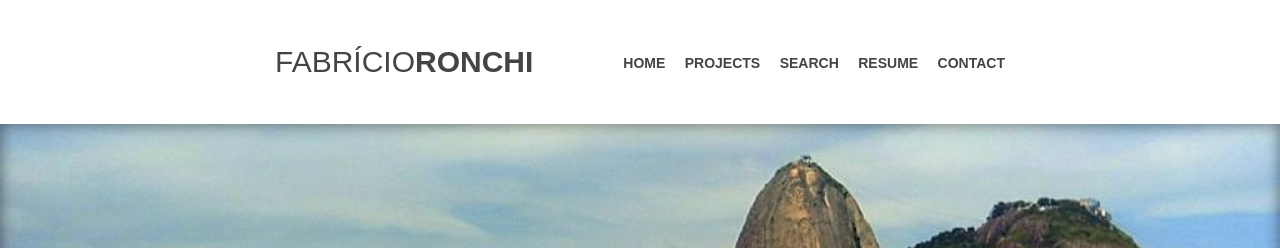
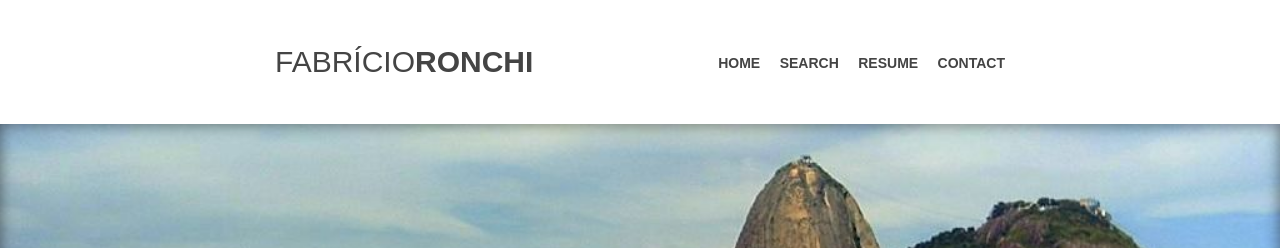
Before and after one commit to fabriciomrkonell/fabriciomrkonell, a Jekyll site: the page built from index.html, in a window 1280 px wide and 900 px high. Shown: the top 248 px of the window. Built offline with Jekyll 4.4.1, drawn with Linux system fonts in a browser that asks for light colours; some web fonts are replaced; Markdown is read by kramdown in place of the engine named in the settings.

Commit message:
Update default.html

```diff
--- a/_layouts/default.html
+++ b/_layouts/default.html
@@ -8,7 +8,6 @@
       <div class="my-container">
         <ul class="menu">
           <li><a href="/"><b>HOME</b></a></li>
-          <li><a href="/"><b>PROJECTS</b></a></li>
           <li><a href="/search"><b>SEARCH</b></a></li>
           <li><a href="https://github.com/FabricioRonchi/curriculo" target="_blank"><b>RESUME</b></a></li>
           <li><a href="/contact"><b>CONTACT</b></a></li>
```
